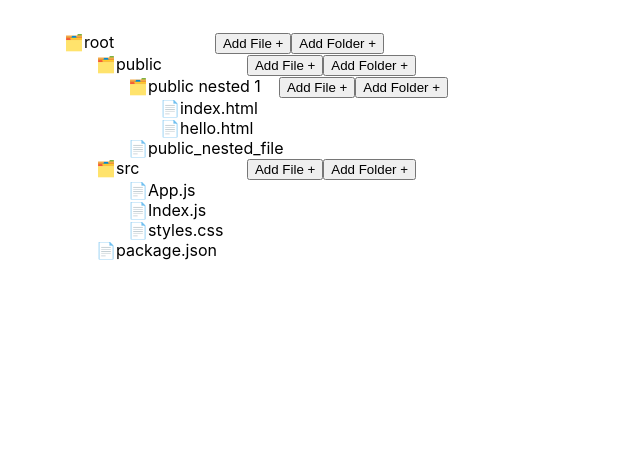
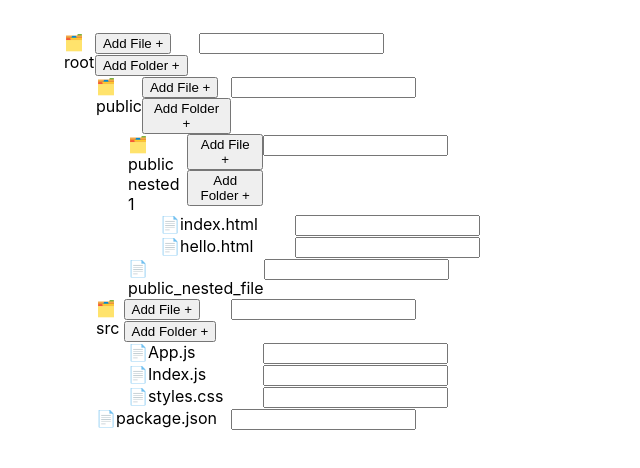
Before and after one commit to code0monkey1/react-interview-file-explorer, a React (Create React App) app: page / in a window 1280 px wide. Shown: the top 468 px of the page, without its empty margins (0-640 px from the left). Built offline with nearby package versions, Linux system fonts and the light colour scheme.

Commit message:
23 Apr 2023, 10:59

```diff
--- a/src/components/Folder.jsx
+++ b/src/components/Folder.jsx
@@ -19,9 +19,10 @@ const Folder = ({data}) => {
       onClick={()=>{setOpen(!open)}}
       style={{width:"20rem",display:"flex",justifyContent:"space-between"}} >
         <Item data={data} open={open}/>
+
      </div>
 
-      <div  style={styles.foldersStyle}>
+      <div style={styles.foldersStyle}>
         {data.items.map((item) =><Folder key={item.id} data={item} />) }
       </div>
    </>
@@ -32,7 +33,9 @@ export default Folder
 
 
 const Item=({data,open})=>{
- console.log(data.name,"open",open)
+const [showInput,setShowInput]=useState(false)
+
+
  return<>
 
       <span>{data.isFolder?<>🗂️</>:<>📄</>}{data.name}</span>
@@ -40,6 +43,6 @@ const Item=({data,open})=>{
           <button>Add File +</button>
           <button>Add Folder +</button>
       </div>
-
+      <div><input type="text"/></div>
     </>
 }
```
